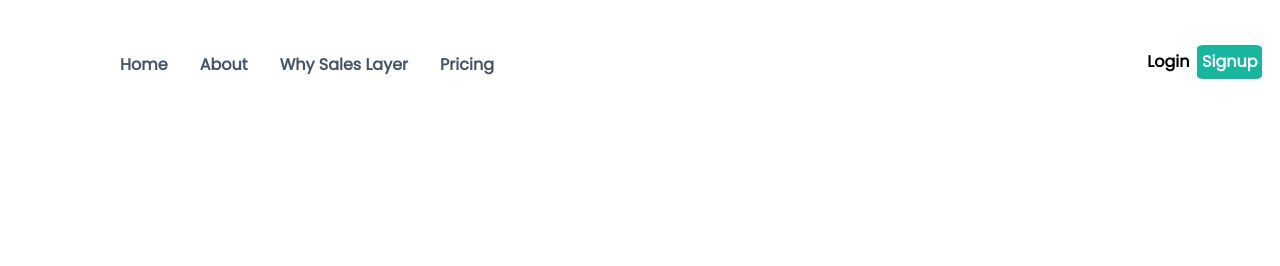
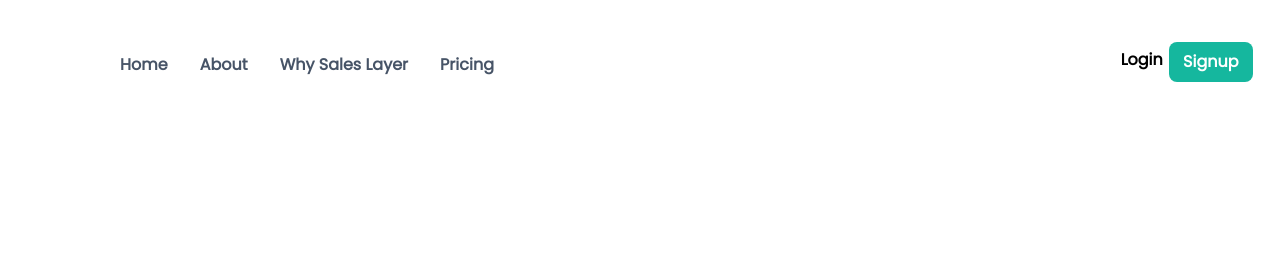
Before and after one commit to Anandtech09/scss-project, a plain HTML site: page index.html in a window 1280 px wide. Shown: the top 266 px of the page. Drawn offline with Linux system fonts and the light colour scheme.

Commit message:
button updated

```diff
--- a/style.css
+++ b/style.css
@@ -31,6 +31,15 @@ body{
 
 }
 
+li.sign{
+    width: Hug (82px)px;
+    height: Hug (36px)px;
+    padding: 8px 14px 8px 14px;
+    gap: 8px;
+    border-radius: 8px;
+    background-color: #15B79E;
+    color:#FFFFFF;
+}
 ul{
     display: flex;
     align-self: stretch;
@@ -49,6 +58,7 @@ li{
     line-height: 24px;
     text-align: left;
     color: #475467;
+    cursor: pointer;
 }
 
 ol{
@@ -57,13 +67,6 @@ ol{
     justify-content: space-between;
 }
 
-li.sign{
-    background-color: #15B79E;
-    padding: 5%;
-    color: white;
-    margin-left: 3%;
-    border-radius: 10%;
-}
 
 li.login{
     color: black;
```
